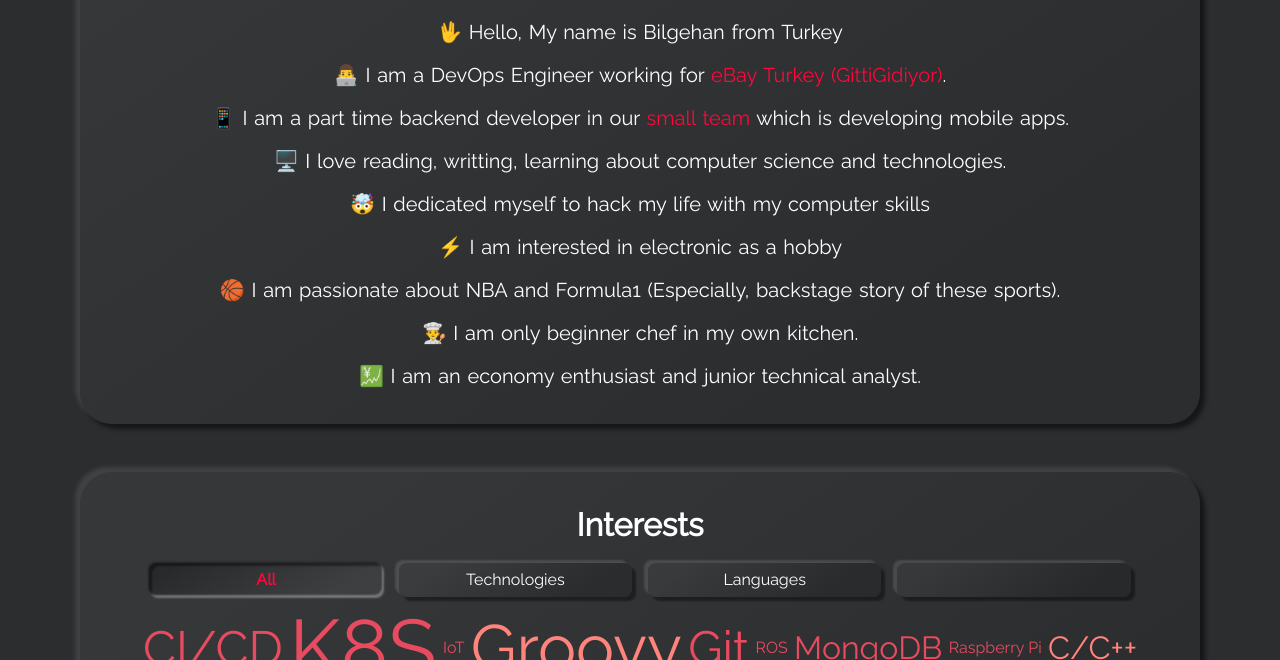
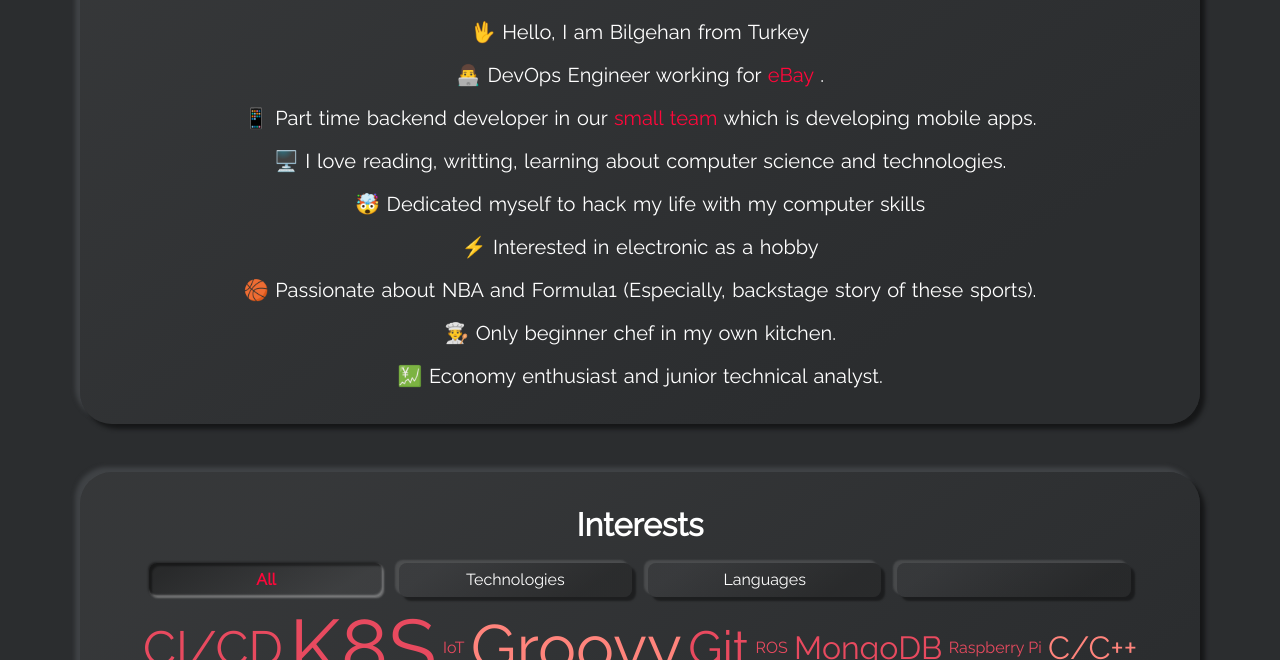
Before and after one commit to bilgehannal/bilgehannal.github.io, a Jekyll site: the page built from index.html, in a window 1280 px wide and 900 px high, scrolled down 1079 px, cut to the strip 240-900 px from the top of the window. Built offline with Jekyll 4.4.1, drawn with Linux system fonts in a browser that asks for light colours.

Commit message:
changed sentences about me

```diff
--- a/_includes/section-aboutme.html
+++ b/_includes/section-aboutme.html
@@ -1,12 +1,12 @@
 <h1 class="title">{{site.about_me_title}}</h1>
 <p align="center" class="description" data-aos="fade-down"> <iframe src="https://drive.google.com/file/d/19H0yL151PSfH9bynhiFeEu3FTVEgXwNy/preview" width="280" height="160"></iframe> </p>
 
-<p class="description" data-aos="fade-down"> 🖖  Hello, My name is Bilgehan from Turkey </p>
-<p class="description" data-aos="fade-down"> 👨‍💻 I am a DevOps Engineer working for <a href="https://www.gittigidiyor.com/">eBay Turkey (GittiGidiyor)</a>. </p>
-<p class="description" data-aos="fade-down"> 📱 I am a part time backend developer in our <a href="https://quickestlab.com/">small team</a> which is developing mobile apps.</p>
+<p class="description" data-aos="fade-down"> 🖖  Hello, I am Bilgehan from Turkey </p>
+<p class="description" data-aos="fade-down"> 👨‍💻 DevOps Engineer working for <a href="https://www.gittigidiyor.com/">eBay </a>. </p>
+<p class="description" data-aos="fade-down"> 📱 Part time backend developer in our <a href="https://quickestlab.com/">small team</a> which is developing mobile apps.</p>
 <p class="description" data-aos="fade-down"> 🖥️ I love reading, writting, learning about computer science and technologies.</p>
-<p class="description" data-aos="fade-down"> 🤯 I dedicated myself to hack my life with my computer skills </p>
-<p class="description" data-aos="fade-down"> ⚡ I am interested in electronic as a hobby </p>
-<p class="description" data-aos="fade-down"> 🏀 I am passionate about NBA and Formula1 (Especially, backstage story of these sports). </p>
-<p class="description" data-aos="fade-down"> 👨‍🍳 I am only beginner chef in my own kitchen. </p>
-<p class="description" data-aos="fade-down"> 💹 I am an economy enthusiast and junior technical analyst. </p>
+<p class="description" data-aos="fade-down"> 🤯 Dedicated myself to hack my life with my computer skills </p>
+<p class="description" data-aos="fade-down"> ⚡ Interested in electronic as a hobby </p>
+<p class="description" data-aos="fade-down"> 🏀 Passionate about NBA and Formula1 (Especially, backstage story of these sports). </p>
+<p class="description" data-aos="fade-down"> 👨‍🍳 Only beginner chef in my own kitchen. </p>
+<p class="description" data-aos="fade-down"> 💹 Economy enthusiast and junior technical analyst. </p>
```
